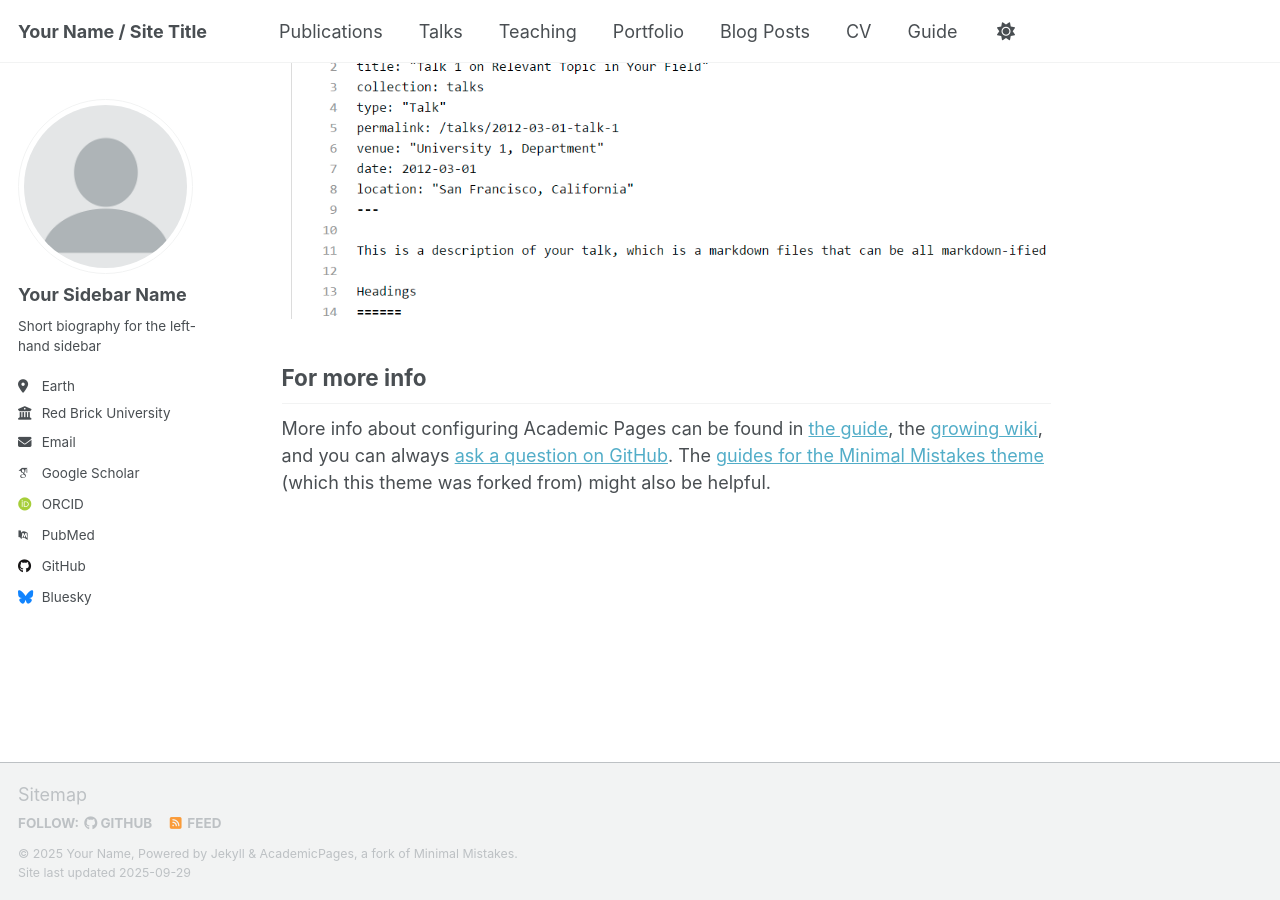
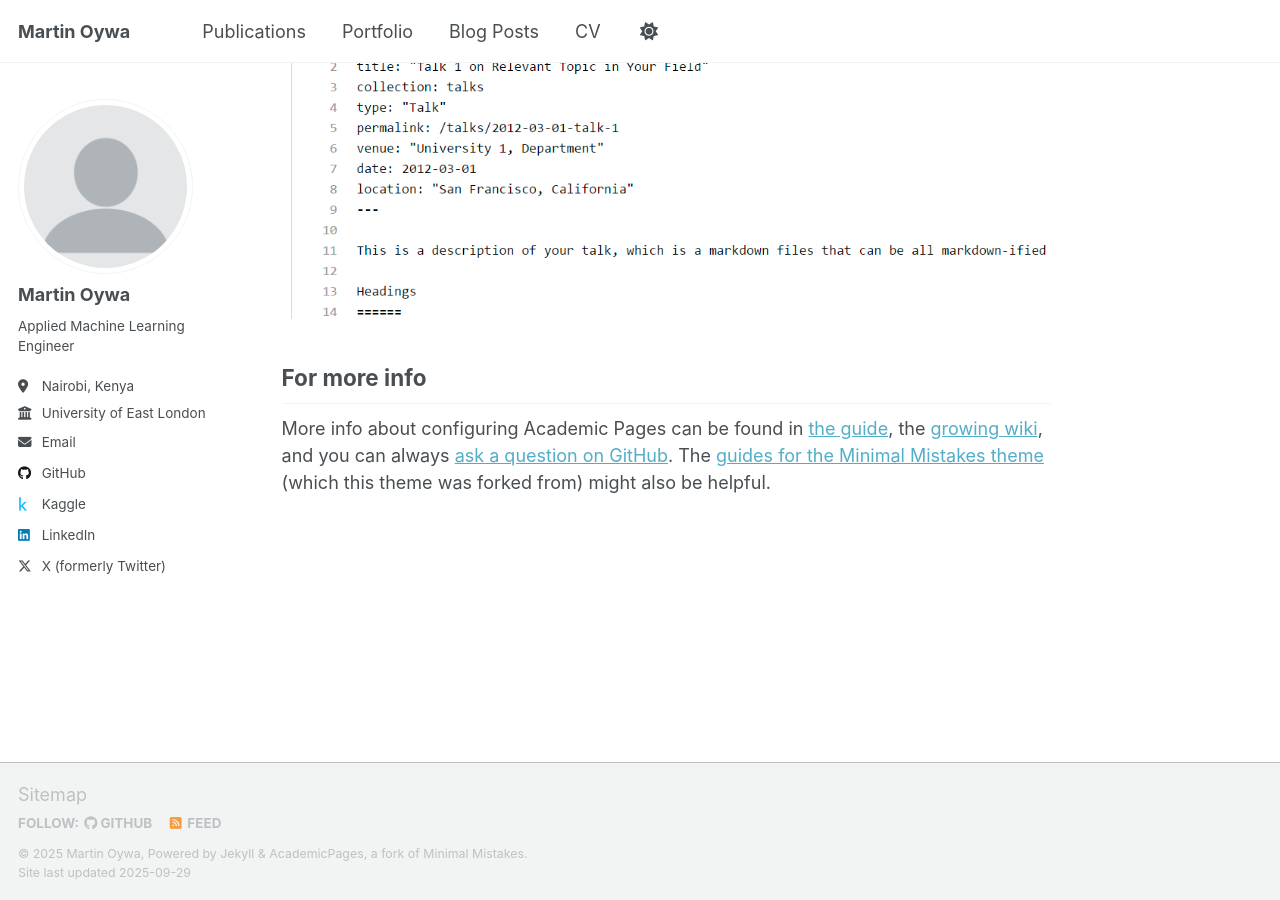
Before and after one commit to martinoywa/martinoywa.github.io, a Jekyll site: the page built from _pages/about.md, in a window 1280 px wide and 900 px high, scrolled down 2880 px. Built offline with Jekyll 4.4.1, drawn with Linux system fonts in a browser that asks for light colours; some web fonts are replaced; a script that is not in the unit is left out.

Commit message:
Update sidebar

```diff
--- a/_config.yml
+++ b/_config.yml
@@ -9,14 +9,14 @@
 # Basic Site Settings
 locale                   : "en-US"
 site_theme               : "default" # Currently available options are "default", "air"
-title                    : "Your Name / Site Title"
+title                    : "Martin Oywa"
 title_separator          : "-"
-name                     : &name "Your Name"
-description              : &description "Your Name's academic portfolio"   # Update this with a general description of your site, this is the default if not overridden by a page
-url                      : https://academicpages.github.io # The base hostname & protocol for your site e.g. "https://[your GitHub username].github.io",
+name                     : &name "Martin Oywa"
+description              : &description "Martin Oywa's Portfolio"   # Update this with a general description of your site, this is the default if not overridden by a page
+url                      : https://martinoywa.github.io # The base hostname & protocol for your site e.g. "https://[your GitHub username].github.io",
                                                            # or if you already have some other page hosted on Github then use "https://[your GitHub username].github.io/[Your Repo Name]"
 baseurl                  : "" # the subpath of your site, e.g. "/blog"
-repository               : "academicpages/academicpages.github.io"
+repository               : "martinoywa/martinoywa.github.io"
 
 # Site Author - The following control what appear as part of the author content on the side bar.
 #               If a field is blank the icon and link will not appear, otherwise it will be shown.
@@ -24,37 +24,37 @@ repository               : "academicpages/academicpages.github.io"
 author:
   # Biographic information
   avatar           : "profile.png"
-  name             : "Your Sidebar Name"
+  name             : "Martin Oywa"
   pronouns         : # example: "she/her"
-  bio              : "Short biography for the left-hand sidebar"
-  location         : "Earth"
-  employer         : "Red Brick University"
+  bio              : "Applied Machine Learning Engineer"
+  location         : "Nairobi, Kenya"
+  employer         : "University of East London"
   uri              : # URL
-  email            : "none@example.org"
+  email            : "martinoywa2@gmail.com"
 
   # Academic websites
-  academia         : # URL
-  arxiv            : # URL - Update with the correct link to your profile
-  googlescholar    : "https://scholar.google.com/citations?user=PS_CX0AAAAAJ"
-  inspire-hep      : # URL
-  impactstory      : # URL
-  orcid            : "http://orcid.org/yourorcidurl"
-  semantic         : # URL
-  pubmed           : "https://www.ncbi.nlm.nih.gov/pubmed/?term=john+snow"
-  researchgate     : # URL
-  scopus           : # URL
+#  academia         : # URL
+#  arxiv            : # URL - Update with the correct link to your profile
+#  googlescholar    : #
+#  inspire-hep      : # URL
+#  impactstory      : # URL
+#  orcid            : #
+#  semantic         : # URL
+#  pubmed           : #
+#  researchgate     : # URL
+#  scopus           : # URL
 
   # Repositories and software development
   bitbucket        : # Username - Update with your username on the site
   codepen          : # Username
   dribbble         : # Username
-  github           : "academicpages"
-  kaggle           : # Username
+  github           : "martinoywa"
+  kaggle           : "martinoywa"
   stackoverflow    : # User number or user number and name (i.e., use "1" or "1/jeff-atwood")
 
   # Social media
   artstation       : # Username
-  bluesky          : "bsky.app" # Replace this with you Bluesky username
+  bluesky          : # # Replace this with you Bluesky username
   facebook         : # Username
   flickr           : # Username
   foursquare       : # Username
@@ -63,7 +63,7 @@ author:
   keybase          : # Username
   instagram        : # Username
   lastfm           : # Username
-  linkedin         : # Username
+  linkedin         : "martinoywa"
   mastodon         : # URL
   medium           : # URL
   pinterest        : # Username
@@ -71,7 +71,7 @@ author:
   steam            : # Username
   telegram         : # URL
   tumblr           : # Username
-  twitter          : # Username for X / Twitter
+  twitter          : "martinoywa"
   vine             : # Username
   weibo            : # Username
   wikipedia        : # Username
```
Also changed, not shown: _data/navigation.yml (+6 -6 lines), 1 other file.
